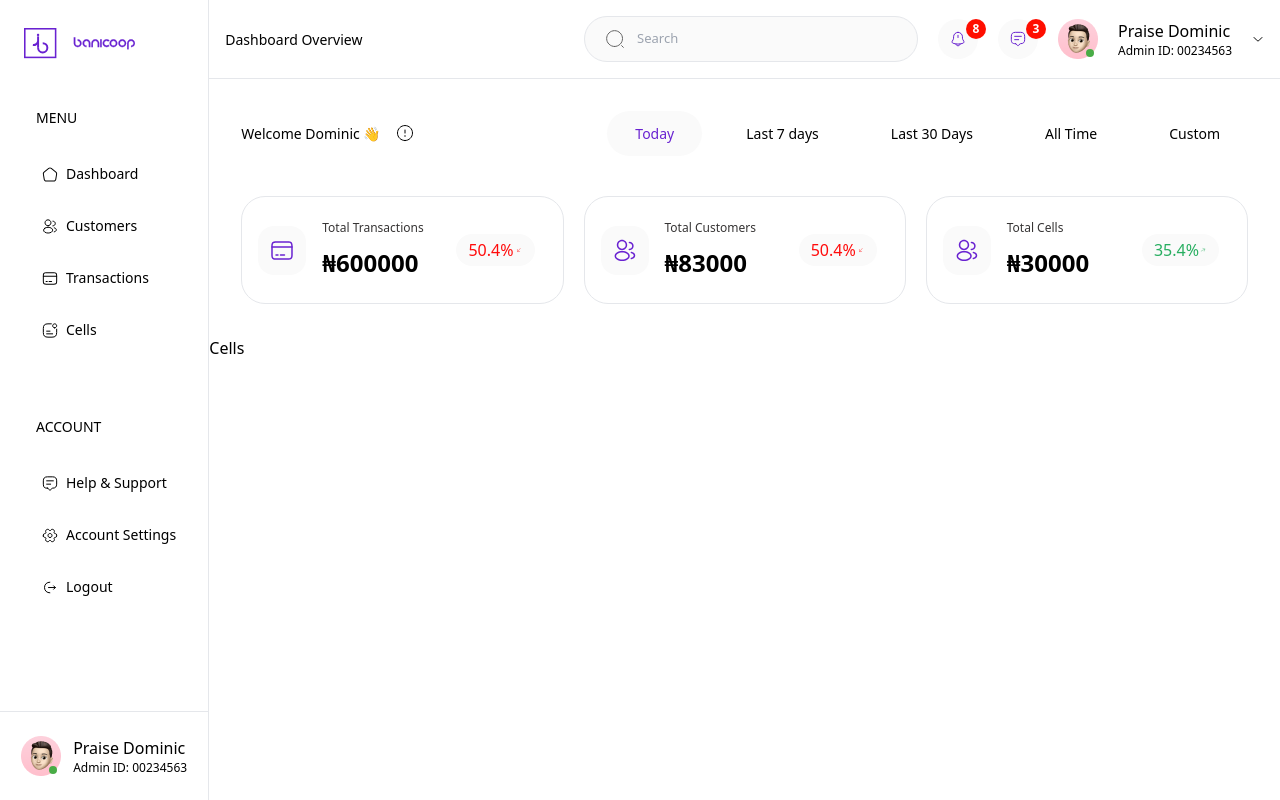
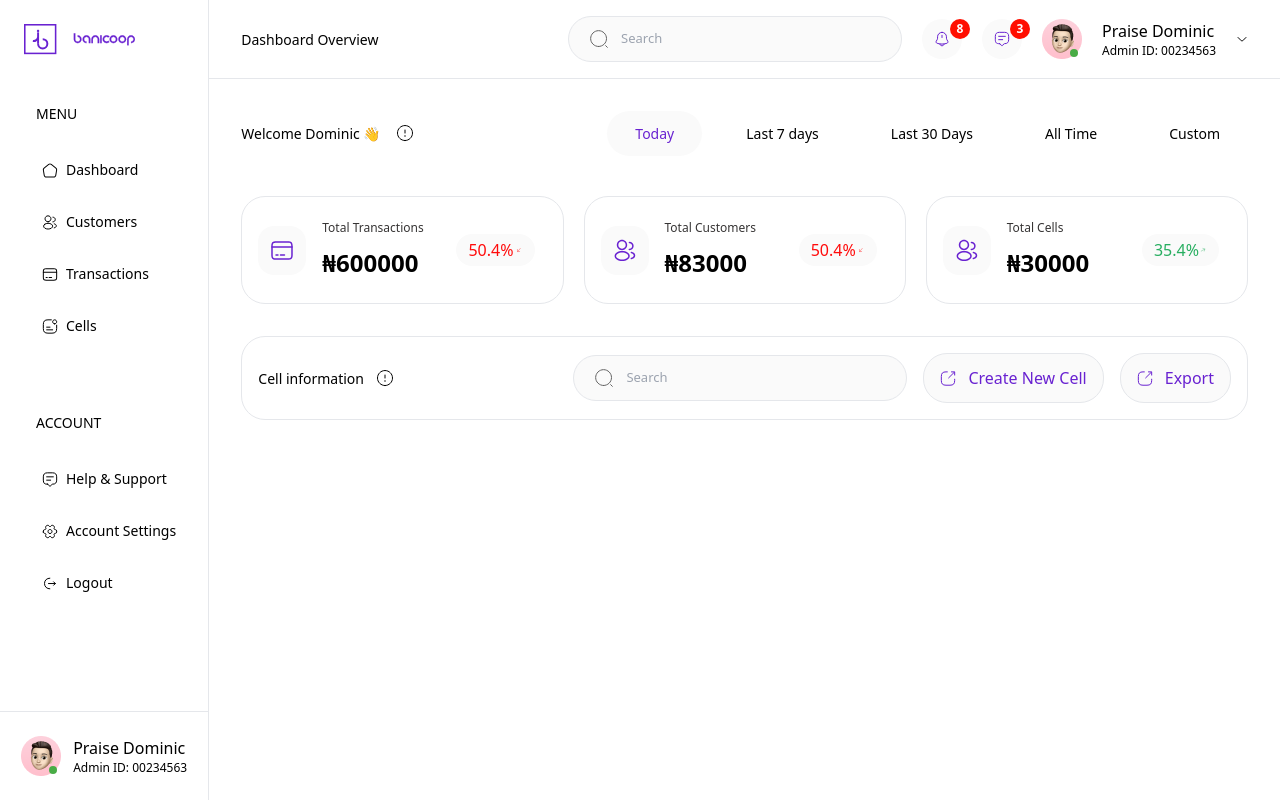
Before and after one commit to Banicoop/admin, a React (Create React App) app: page /cells in a window 1280 px wide. Built offline with nearby package versions, Linux system fonts and the light colour scheme.

Commit message:
cell comps

```diff
--- /dev/null
+++ b/src/components/ExportBtn.tsx
@@ -0,0 +1,17 @@
+import React, { FC, MouseEventHandler } from 'react';
+
+type Itext = {
+    text: string;
+    onClick: MouseEventHandler<HTMLDivElement>
+}
+
+const ExportBtn:FC<Itext> = ({text, onClick}) => {
+  return (
+    <div className='bg-bgR flex items-center gap-3 py-3 px-4 rounded-3xl text-bgPurple border-[1px] cursor-pointer' onClick={onClick}>
+        <img src="/export.svg" alt="" className="" />
+        <span className="">{text}</span>
+    </div>
+  )
+}
+
+export default ExportBtn;
--- /dev/null
+++ b/src/components/Info.tsx
@@ -0,0 +1,12 @@
+import React from 'react'
+
+const Info = () => {
+  return (
+    <div className='flex gap-3 items-center'>
+        <span className='text-[#000] text-[14px]'>Cell information</span>
+        <img src="/alert-circle.svg" alt="" className="" />
+    </div>
+  )
+}
+
+export default Info;
--- a/src/components/Navbar.tsx
+++ b/src/components/Navbar.tsx
@@ -1,15 +1,17 @@
 import React from 'react'
+import Search from './Search';
 
 const Navbar = () => {
   return (
-    <div className='flex justify-between items-center p-4 w-full border-b-[1px] '>
+    <div className='flex justify-between items-center py-4 px-8 w-full border-b-[1px] '>
       <h1 className='text-[#000] text-[14px]'>Dashboard Overview</h1>
 
       <div className="flex items-center gap-5">
-        <div className="flex items-center border-[1px] rounded-full px-5 py-3 gap-3 bg-[#fafafa]">
+        <Search onClick={() => {}}/>
+        {/* <div className="flex items-center border-[1px] rounded-full px-5 py-3 gap-3 bg-[#fafafa]">
           <img src="/search.svg" alt="" className="" />
           <input type="text" className="w-[260px] outline-none bg-inherit text-[13px]" placeholder='Search' />
-        </div>
+        </div> */}
 
         <div className="flex p-3 rounded-full bg-[#fafafa] relative cursor-pointer">
           <img src="/notification.svg" alt="" className="" />
--- /dev/null
+++ b/src/components/Search.tsx
@@ -0,0 +1,16 @@
+import React, { FC, MouseEventHandler } from 'react';
+
+type ISearch = {
+  onClick: MouseEventHandler<HTMLDivElement>
+}
+
+const Search:FC<ISearch> = ({onClick}) => {
+  return (
+    <div className="flex items-center border-[1px] rounded-full px-5 py-3 gap-3 bg-[#fafafa]" onClick={onClick}>
+      <img src="/search.svg" alt="" className="" />
+      <input type="text" className="w-[260px] outline-none bg-inherit text-[13px]" placeholder='Search' />
+    </div>
+  )
+}
+
+export default Search;
--- a/src/components/Sidebar.tsx
+++ b/src/components/Sidebar.tsx
@@ -5,8 +5,8 @@ import { Link } from 'react-router-dom';
 const Sidebar = () => {
   return (
     <div className='w-[250px] min-h-full border-r-[1px] flex flex-col'>
-      <div className="p-1">
-        <div className="flex gap-4 items-center mt-6 ml-[20px]">
+      <div className="px-1 py-6">
+        <div className="flex gap-4 items-center ml-[20px]">
           <img src="/logo1.svg" alt="" className="" />
           <img src="/banicoop.svg" alt="" className="" />
         </div>
--- a/src/pages/cells/Cells.tsx
+++ b/src/pages/cells/Cells.tsx
@@ -1,8 +1,24 @@
 import React from 'react'
+import Info from '../../components/Info';
+import Search from '../../components/Search';
+import ExportBtn from '../../components/ExportBtn';
 
 const Cells = () => {
   return (
-    <div>Cells</div>
+    <div className="px-8">
+      <div className='flex items-center border-[1px] rounded-3xl gap-4 p-4 w-full'>
+        <div className="flex justify-between items-center w-full">
+          <Info/>
+
+          <div className="flex items-center gap-4">
+            <Search onClick={() => {}}/>
+            <ExportBtn text='Create New Cell' onClick={() => {}}/>
+            <ExportBtn text='Export' onClick={() => {}}/>
+          </div>
+        </div>
+      </div>
+
+    </div>
   )
 }
 
```
Also changed, not shown: public/export.svg (added).
